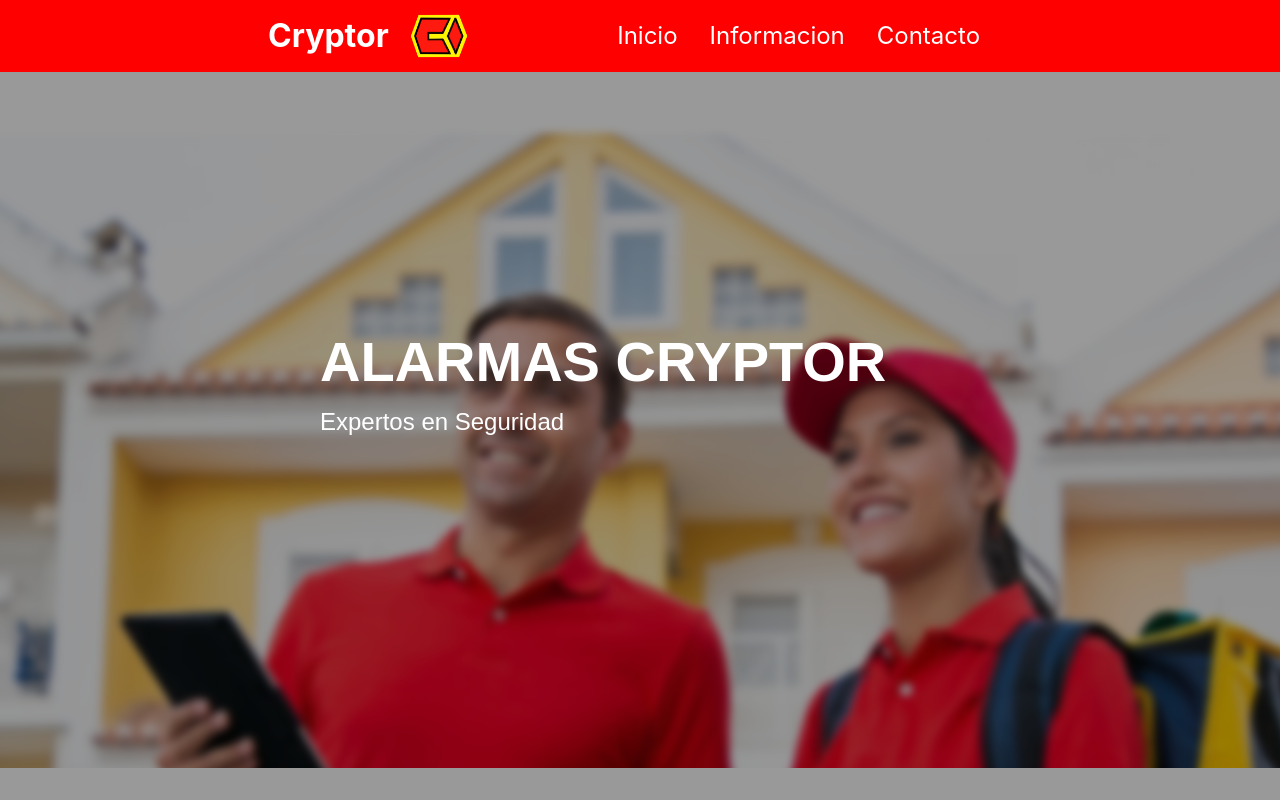
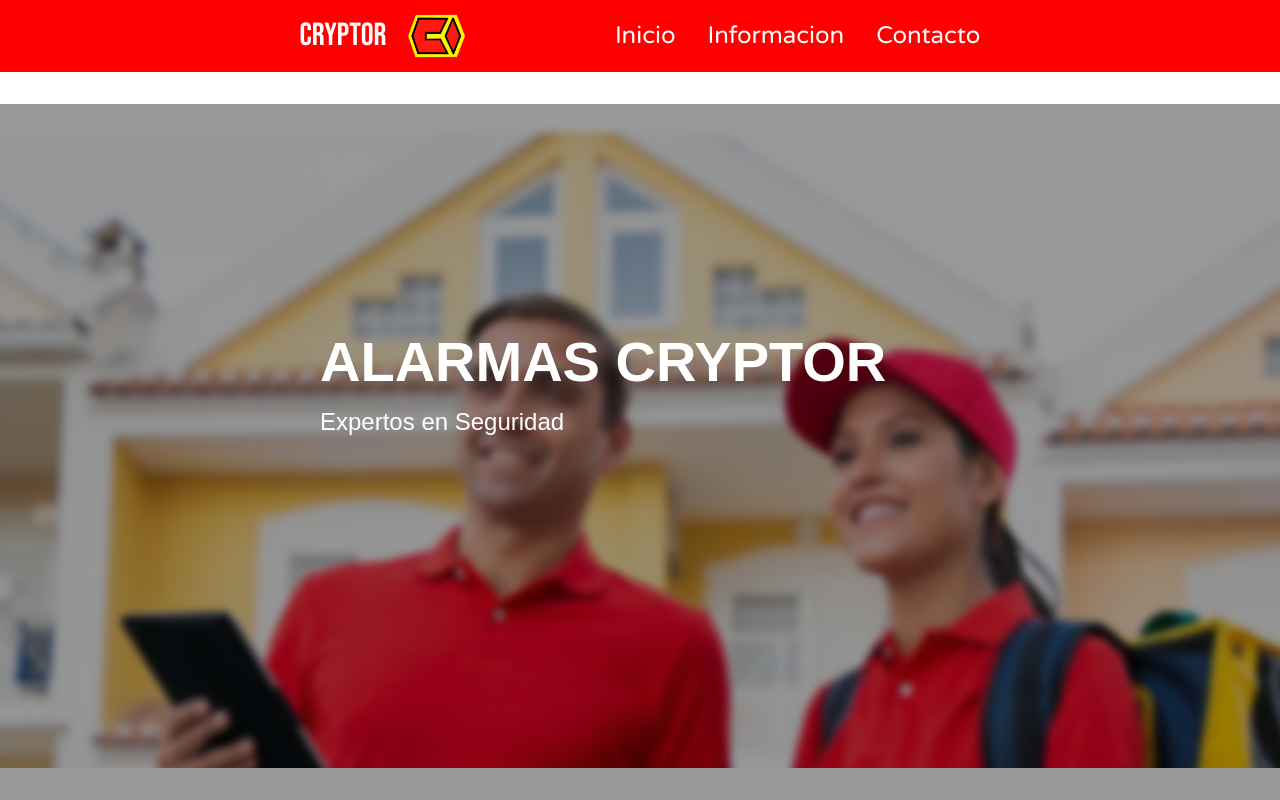
Before and after one commit to Fausto764/Cryptor, a React (Vite) app: page /FAQ in a window 1280 px wide. Shown: the top 800 px of the page. Built offline with nearby package versions, Linux system fonts and the light colour scheme.

Commit message:
cambio de fuentes y ajuste responsive

```diff
--- a/package.json
+++ b/package.json
@@ -10,6 +10,7 @@
     "preview": "vite preview"
   },
   "dependencies": {
+    "google-fonts": "^1.0.0",
     "react": "^18.2.0",
     "react-dom": "^18.2.0",
     "react-icons": "^5.0.1",
--- a/src/components/Footer/footer.css
+++ b/src/components/Footer/footer.css
@@ -1,13 +1,13 @@
 .footer {
   height: 14rem;
   width: 100%;
-  background-color: #fff;
   border-top: 1px solid #000;
   display: flex;
   flex-direction: column;
   justify-content: space-between;
   padding: 1rem;
   gap: 1.5rem;
+  background-color: #fff;
 }
 .footer__span {
   align-self: center;
@@ -45,9 +45,9 @@
   flex-direction: row;
   justify-content: center;
   align-items: center;
-  gap: 20%;
+  gap: 10%;
 }
-@media screen and (max-width: 700px) {
+@media screen and (max-width: 765px) {
   .footer__section img {
     display: none;
   }
--- a/src/components/Headerx/Header.jsx
+++ b/src/components/Headerx/Header.jsx
@@ -31,7 +31,11 @@
       >
         <path d='M376.6 84.5c11.3-13.6 9.5-33.8-4.1-45.1s-33.8-9.5-45.1 4.1L192 206 56.6 43.5C45.3 29.9 25.1 28.1 11.5 39.4S-3.9 70.9 7.4 84.5L150.3 256 7.4 427.5c-11.3 13.6-9.5 33.8 4.1 45.1s33.8 9.5 45.1-4.1L192 306 327.4 468.5c11.3 13.6 31.5 15.4 45.1 4.1s15.4-31.5 4.1-45.1L233.7 256 376.6 84.5z' />
       </svg>
-      <Nav isMenuOpen={isMenuOpen} handleClick={handleClick} />
+      <Nav
+        isMenuOpen={isMenuOpen}
+        setIsMenuOpen={setIsMenuOpen}
+        handleClick={handleClick}
+      />
     </header>
   )
 }
--- a/src/components/Headerx/header.css
+++ b/src/components/Headerx/header.css
@@ -18,6 +18,10 @@
   text-decoration: none;
   align-items: center;
   color: #fff;
+}
+.header__a__h1 {
+  font-family: "Bebas Neue", sans-serif;
+  font-weight: 200;
 }
 
 .header__a__img {
--- a/src/components/Nav/Nav.jsx
+++ b/src/components/Nav/Nav.jsx
@@ -1,43 +1,28 @@
+import { useState } from "react"
 //css
 import "./nav.css"
 //React Router Dom
 // import { Link } from "react-router-dom"
 
 const Nav = ({ isMenuOpen }) => {
+  const [currentSection, setCurrentSection] = useState("inicio")
   return (
     <nav className={isMenuOpen ? "nav" : "hide"}>
       <ul className='nav__ul'>
         <li className='nav__ul__li'>
           <a href='/' className='nav__ul__li__a'>
-            {/* <svg xmlns='http://www.w3.org/2000/svg' viewBox='0 0 576 512'>
-              <path d='M575.8 255.5c0 18-15 32.1-32 32.1h-32l.7 160.2c0 2.7-.2 5.4-.5 8.1V472c0 22.1-17.9 40-40 40H456c-1.1 0-2.2 0-3.3-.1c-1.4 .1-2.8 .1-4.2 .1H416 392c-22.1 0-40-17.9-40-40V448 384c0-17.7-14.3-32-32-32H256c-17.7 0-32 14.3-32 32v64 24c0 22.1-17.9 40-40 40H160 128.1c-1.5 0-3-.1-4.5-.2c-1.2 .1-2.4 .2-3.6 .2H104c-22.1 0-40-17.9-40-40V360c0-.9 0-1.9 .1-2.8V287.6H32c-18 0-32-14-32-32.1c0-9 3-17 10-24L266.4 8c7-7 15-8 22-8s15 2 21 7L564.8 231.5c8 7 12 15 11 24z' />
-            </svg> */}
             <span>Inicio</span>
           </a>
         </li>
         <li className='nav__ul__li'>
           <a href='#informacion' className='nav__ul__li__a'>
-            {/* <svg xmlns='http://www.w3.org/2000/svg' viewBox='0 0 512 512'>
-              <path d='M256 512A256 256 0 1 0 256 0a256 256 0 1 0 0 512zM216 336h24V272H216c-13.3 0-24-10.7-24-24s10.7-24 24-24h48c13.3 0 24 10.7 24 24v88h8c13.3 0 24 10.7 24 24s-10.7 24-24 24H216c-13.3 0-24-10.7-24-24s10.7-24 24-24zm40-208a32 32 0 1 1 0 64 32 32 0 1 1 0-64z' />
-            </svg> */}
             <span>Informacion</span>
           </a>
         </li>
         <li className='nav__ul__li'>
           <a href='#contacto' className='nav__ul__li__a'>
-            {/* <svg xmlns='http://www.w3.org/2000/svg' viewBox='0 0 512 512'>
-              <path d='M96 0C60.7 0 32 28.7 32 64V448c0 35.3 28.7 64 64 64H384c35.3 0 64-28.7 64-64V64c0-35.3-28.7-64-64-64H96zM208 288h64c44.2 0 80 35.8 80 80c0 8.8-7.2 16-16 16H144c-8.8 0-16-7.2-16-16c0-44.2 35.8-80 80-80zm-32-96a64 64 0 1 1 128 0 64 64 0 1 1 -128 0zM512 80c0-8.8-7.2-16-16-16s-16 7.2-16 16v64c0 8.8 7.2 16 16 16s16-7.2 16-16V80zM496 192c-8.8 0-16 7.2-16 16v64c0 8.8 7.2 16 16 16s16-7.2 16-16V208c0-8.8-7.2-16-16-16zm16 144c0-8.8-7.2-16-16-16s-16 7.2-16 16v64c0 8.8 7.2 16 16 16s16-7.2 16-16V336z' />
-            </svg> */}
             <span>Contacto</span>
           </a>
-        </li>
-        <li className='nav__ul__li'>
-          {/* <Link to='/FAQ' className='nav__ul__li__a'> */}
-          {/* <svg xmlns='http://www.w3.org/2000/svg' viewBox='0 0 320 512'>
-              <path d='M80 160c0-35.3 28.7-64 64-64h32c35.3 0 64 28.7 64 64v3.6c0 21.8-11.1 42.1-29.4 53.8l-42.2 27.1c-25.2 16.2-40.4 44.1-40.4 74V320c0 17.7 14.3 32 32 32s32-14.3 32-32v-1.4c0-8.2 4.2-15.8 11-20.2l42.2-27.1c36.6-23.6 58.8-64.1 58.8-107.7V160c0-70.7-57.3-128-128-128H144C73.3 32 16 89.3 16 160c0 17.7 14.3 32 32 32s32-14.3 32-32zm80 320a40 40 0 1 0 0-80 40 40 0 1 0 0 80z' />
-            </svg> */}
-          {/* <span>FAQ</span> */}
-          {/* </Link> */}
         </li>
       </ul>
     </nav>
--- a/src/index.css
+++ b/src/index.css
@@ -1,5 +1,7 @@
+@import url("https://fonts.googleapis.com/css2?family=Bebas+Neue&display=swap");
+@import url("https://fonts.googleapis.com/css2?family=Varela+Round&display=swap");
 :root {
-  font-family: Inter, system-ui, Avenir, Helvetica, Arial, sans-serif;
+  font-family: "Varela Round", sans-serif;
   line-height: 1.5;
   font-weight: 400;
 }
--- a/src/pages/Contacto/contacto.css
+++ b/src/pages/Contacto/contacto.css
@@ -21,6 +21,7 @@
   display: flex;
   flex-direction: column;
   justify-content: center;
+  align-items: center;
   gap: 2rem;
 }
 input {
@@ -77,12 +78,14 @@
 .contacto-text__h5 {
   font-size: 2.2rem;
   font-weight: 450;
+  text-align: center;
 }
 .contacto-text__p {
   font-size: 1.4rem;
   font-weight: 350;
+  text-align: center;
 }
-@media screen and (max-width: 750px) {
+@media screen and (max-width: 775px) {
   .contacto {
     flex-direction: column-reverse;
     padding: 0;
@@ -94,8 +97,12 @@
   .form__input {
     width: 13rem;
   }
+  .contacto-text {
+    width: 100%;
+    padding: 1rem;
+  }
 }
-@media screen and (max-width: 400px) {
+@media screen and (max-width: 350px) {
   .contacto {
     flex-direction: column-reverse;
     padding: 0;
@@ -108,3 +115,8 @@
     width: 7rem;
   }
 }
+@media screen and (max-width: 485px) and (min-width: 350px) {
+  .form__input {
+    width: 8rem;
+  }
+}
--- a/src/pages/Inicio/inicio.css
+++ b/src/pages/Inicio/inicio.css
@@ -14,9 +14,10 @@
   background: rgba(2, 2, 2, 0.4);
   position: absolute;
   bottom: 0;
-  top: 0;
+  top: 13vh;
   left: 0;
   right: 0;
+  height: 87vh;
 }
 .inicio-container {
   width: 100%;
@@ -86,8 +87,7 @@
   filter: blur(4px);
 }
 @media screen and (max-width: 450px) {
-.inicio__title{
-  font-size: 2.5rem;
+  .inicio__title {
+    font-size: 2.5rem;
+  }
 }
-}
-.
--- a/src/pages/Servicios/servicios.css
+++ b/src/pages/Servicios/servicios.css
@@ -24,7 +24,7 @@
 .card {
   position: relative;
   width: 23rem;
-  height: 18rem;
+  height: 20rem;
 }
 .card .face {
   position: absolute;
@@ -99,3 +99,8 @@
     height: 6rem;
   }
 }
+@media screen and (max-width: 770px) {
+  .card {
+    width: 40rem;
+  }
+}
```
Also changed, not shown: 1 other file (tests, documents, lock files or other folders).
